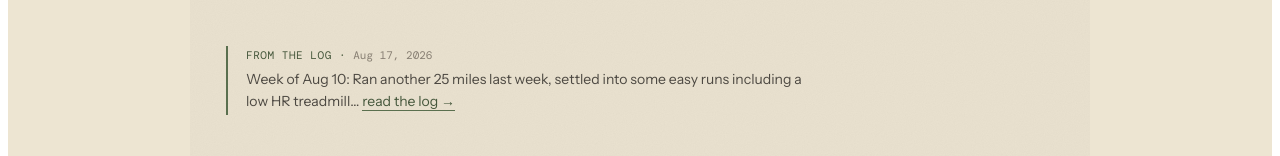
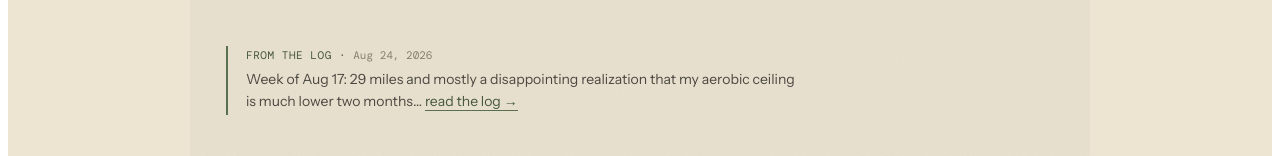
Before and after one commit to remikalir/running-portfolio, a React (Vite) app: page / in a window 1280 px wide. Shown: the part 258-414 px from the top of the page. Built offline with nearby package versions, Linux system fonts and the light colour scheme.

Commit message:
week of aug17 log update

```diff
--- a/src/content.js
+++ b/src/content.js
@@ -89,6 +89,7 @@ export const CONTENT = {
   // so they intentionally aren't reflected in the portfolio totals until the
   // next data refresh — see microblogNote.
   microblog: [
+    { date: "2026-08-24", body: "Week of Aug 17: 29 miles and mostly a disappointing realization that my aerobic ceiling is much lower two months post surgery, my durability at zone 2/3 comfortable HR has been compromised at about an hour, and that my cardiovascular drift (pace/HR) is real in this August heat and humidity. VO2 max is decreasing and I’m struggling to settle into a recovery rhythm that allows me to train, fuel with consistency, and enjoy the journey. This was the first of a three week rebuild into longer mileage and it felt pretty terrible with a dose of meh."},
     { date: "2026-08-17", body: "Week of Aug 10: Ran another 25 miles last week, settled into some easy runs including a low HR treadmill session that provided good comparative HR data with week before, plus a little speed, and some time in the pool. Sunday at the lake was probably a little fast at 6:30/40s given the heat, but I limited that run to only 8 miles. Now I start a three-week training build to get past 40-miles a week and prep for the Salem Lake 30K."},
     { date: "2026-08-09", body: "stretched out a slow-ish 9 on the WFU cross country trails, I’m tired but totaled 25 miles this week as I rebuild, I'll take that."},
     { date: "2026-08-07", body: "7 in the neighborhood and Reynolda, picked up the pace to get my HR slightly higher, mostly focused."},
```
